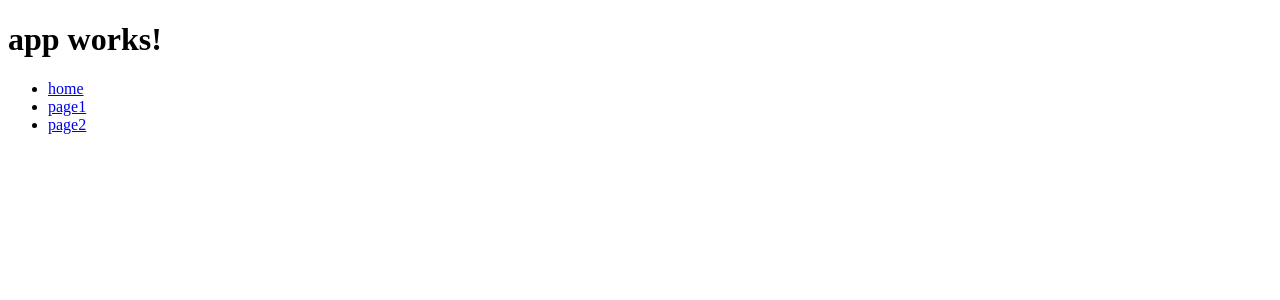
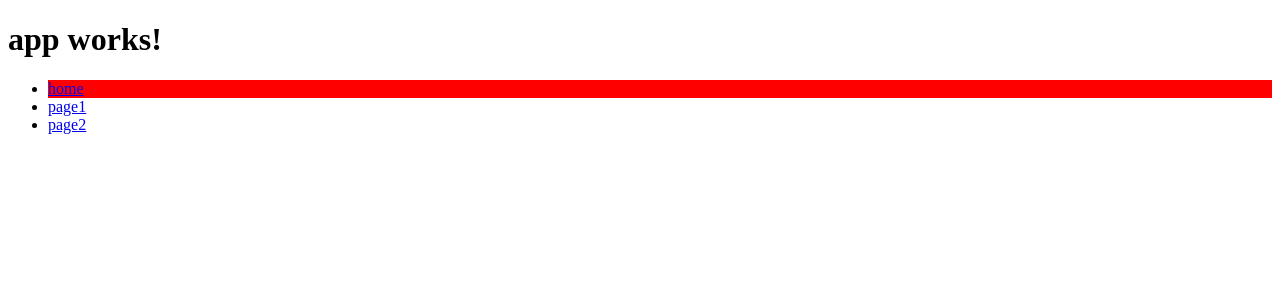
Before and after one commit to masonchu/2017-ng2-advanced, an Angular app: page / in a window 1280 px wide. Shown: the top 300 px of the page. Built offline with nearby package versions, Linux system fonts and the light colour scheme.

Commit message:
[feature] 03 練習套用 routerLinkActive 路由連結樣式

```diff
--- a/src/app/app.component.css
+++ b/src/app/app.component.css
@@ -0,0 +1,3 @@
+.active {
+  background-color: red;
+}
--- a/src/app/app.component.html
+++ b/src/app/app.component.html
@@ -3,8 +3,9 @@
 </h1>
 
 <ul>
-  <li><a [routerLink]="'/'">home</a></li>
-  <li><a [routerLink]="'/page1'">page1</a></li>
-  <li><a [routerLink]="'/page2'">page2</a></li>
+  <!--[routerLinkActiveOptions]-->
+  <li [routerLinkActive]="'active'"><a [routerLink]="'/'">home</a></li>
+  <li [routerLinkActive]="'active'"><a [routerLink]="'/page1'">page1</a></li>
+  <li [routerLinkActive]="'active'"><a [routerLink]="'/page2'">page2</a></li>
 </ul>
 <router-outlet></router-outlet>
```
